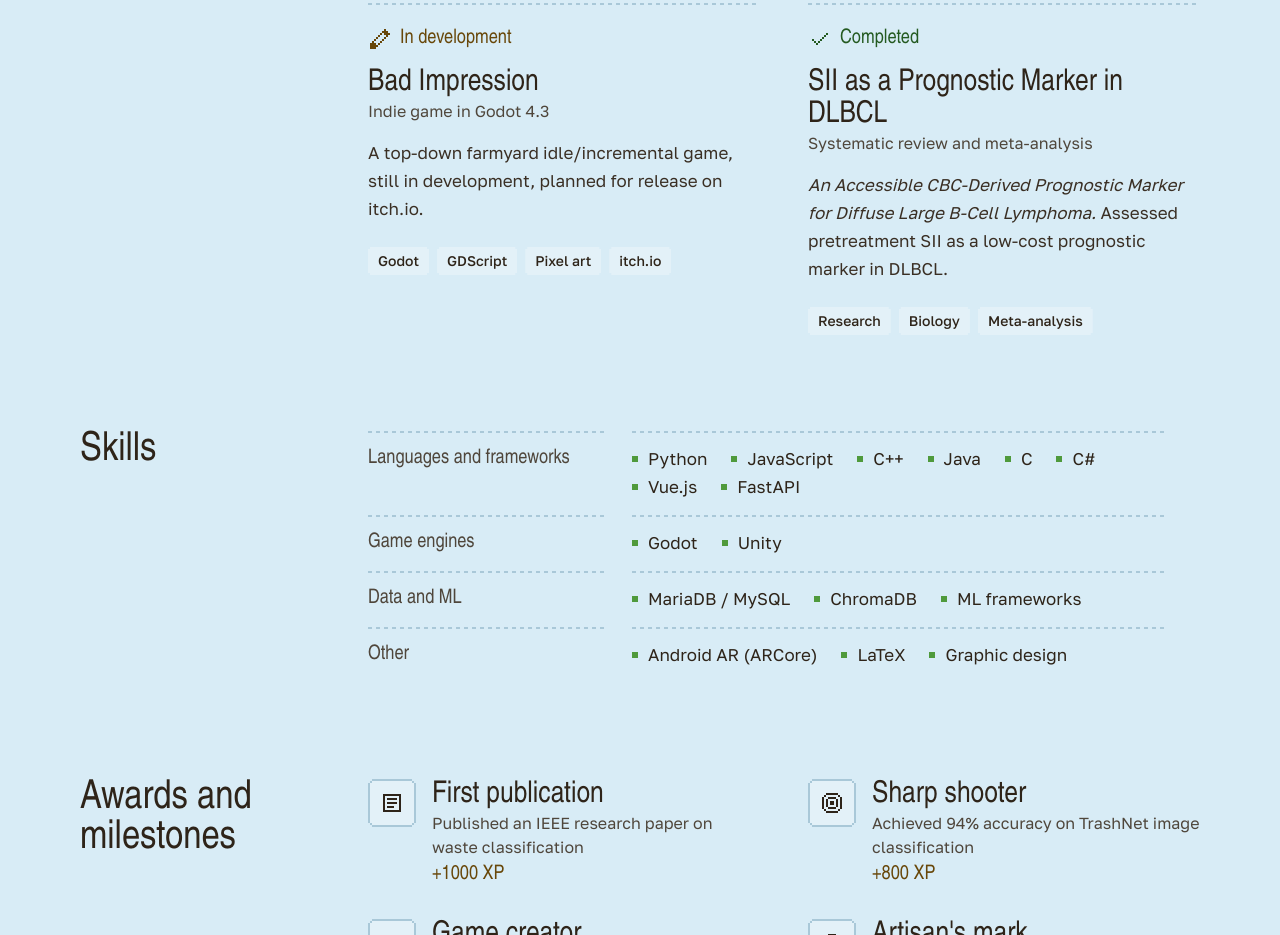
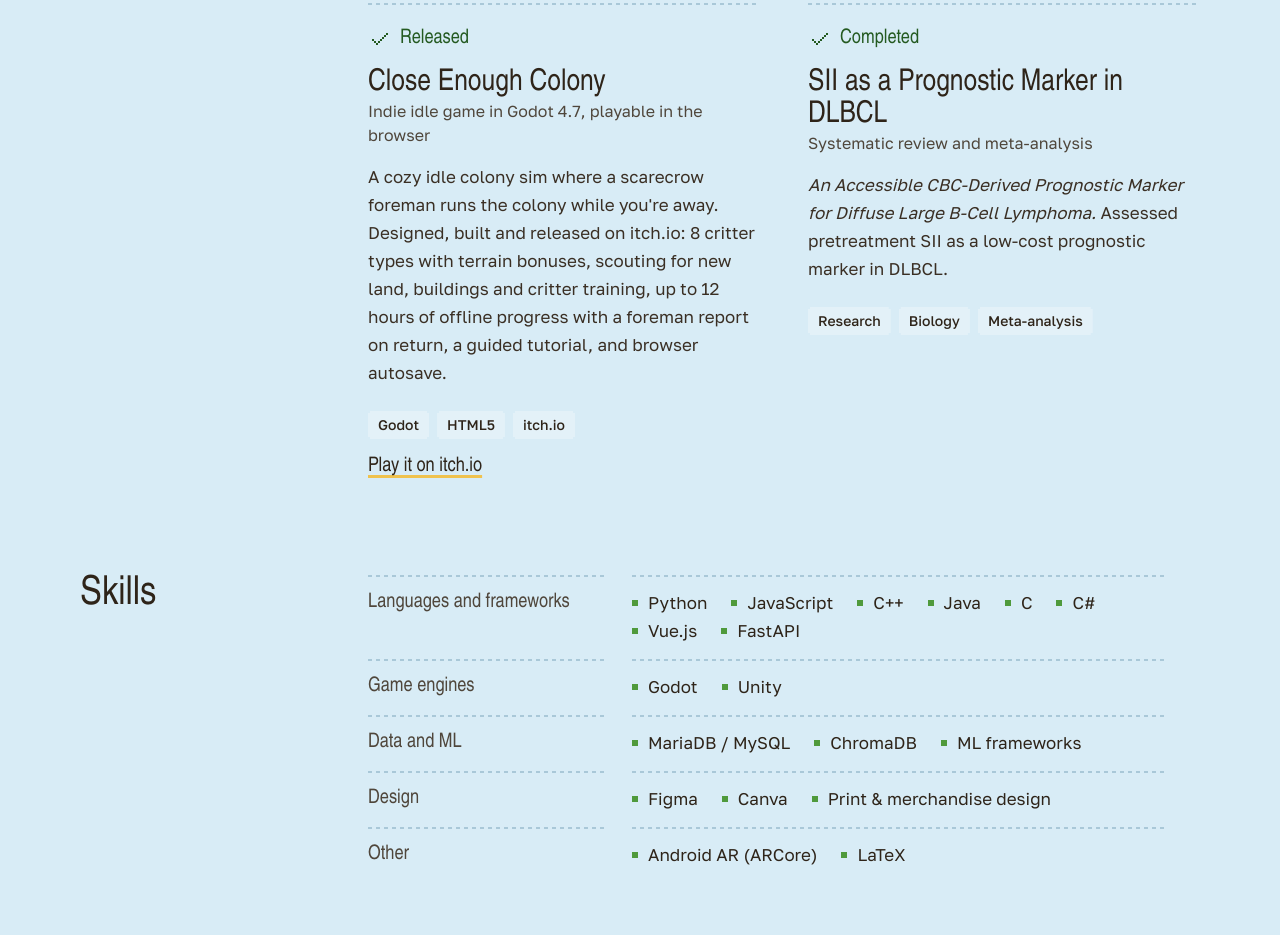
Before and after one commit to JohnnyIsCodingSomething/JohnnyIsCodingSomething.github.io, a plain HTML site: page index.html in a window 1280 px wide. Shown: the part 1865-2800 px from the top of the page. Drawn offline with Linux system fonts and the light colour scheme; a web font is replaced by a local one.

Commit message:
Match the site to the ATS CV
- Bad Impression replaced by Close Enough Colony (released on itch.io,
  Godot 4.7, playable in the browser) with a link to play it
- LinkedIn link corrected to /in/jonathan-richard-2b72b1326
- New Design skill group: Figma, Canva, print & merchandise design
- Role, About, award and loader text updated to the released game

Co-Authored-By: Claude Opus 5.5 <noreply@anthropic.com>

```diff
--- a/index.html
+++ b/index.html
@@ -388,6 +388,7 @@
     .project-grid .project { border: 0; border-image: none; padding: var(--s4) 0 0; background: var(--rule-dots); }
     .project h3 { font: 30px/32px var(--f-px); color: var(--ink); margin-top: var(--s2); }
     .project-featured h3 { font-size: 40px; line-height: 40px; }
+    .project-link { margin-top: var(--s3); font: 20px/24px var(--f-px); }
     .project-type { color: var(--dim); margin-bottom: var(--s3); font-size: 16px; line-height: 24px; }
     .project-status { display: inline-flex; align-items: center; gap: var(--s2); font: 20px/24px var(--f-px); color: var(--wheat-ink); }
     .project-status.done { color: var(--leaf); }
@@ -667,7 +668,7 @@
         <aside class="char-card frame" aria-label="Profile summary">
           <div class="char-portrait"><!--gen:avatar--><svg class="avatar" viewBox="0 0 16 16" width="64" height="64" shape-rendering="crispEdges" role="img" aria-label="Pixel-art portrait of Jonathan: black hair, dark-rimmed rectangular glasses, maroon collared shirt"><path class="av-hair" d="M4 1h8v1h-8zM3 2h2v1h-2zM7 2h6v1h-6zM2 3h2v1h-2zM5 3h9v1h-9zM2 4h2v1h-2zM5 4h5v1h-5zM11 4h3v1h-3zM2 5h1v1h-1zM13 5h1v1h-1z"/><path class="av-hair-hi" d="M5 2h2v1h-2zM4 3h1v1h-1z"/><path class="av-skin" d="M4 4h1v1h-1zM10 4h1v1h-1zM3 5h10v1h-10zM7 6h2v1h-2zM1 7h1v1h-1zM14 7h1v1h-1zM1 8h1v1h-1zM7 8h2v1h-2zM14 8h1v1h-1zM7 9h2v1h-2zM2 10h12v1h-12zM3 11h4v1h-4zM9 11h4v1h-4zM4 12h8v1h-8zM6 13h4v1h-4zM7 14h2v1h-2z"/><path class="av-rim" d="M2 6h5v1h-5zM9 6h5v1h-5zM2 7h1v1h-1zM6 7h4v1h-4zM13 7h1v1h-1zM2 8h1v1h-1zM6 8h1v1h-1zM9 8h1v1h-1zM13 8h1v1h-1zM2 9h5v1h-5zM9 9h5v1h-5z"/><path class="av-lens" d="M3 7h1v1h-1zM5 7h1v1h-1zM10 7h1v1h-1zM12 7h1v1h-1zM3 8h1v1h-1zM5 8h1v1h-1zM10 8h1v1h-1zM12 8h1v1h-1z"/><path class="av-eye" d="M4 7h1v1h-1zM11 7h1v1h-1zM4 8h1v1h-1zM11 8h1v1h-1z"/><path class="av-mouth" d="M7 11h2v1h-2z"/><path class="av-top" d="M3 13h1v1h-1zM12 13h1v1h-1zM1 14h5v1h-5zM10 14h5v1h-5zM0 15h7v1h-7zM9 15h7v1h-7z"/><path class="av-collar" d="M4 13h2v1h-2zM10 13h2v1h-2zM6 14h1v1h-1zM9 14h1v1h-1zM7 15h2v1h-2z"/></svg><!--/gen:avatar--></div>
           <div class="char-body">
-            <div class="char-title">CS student, aspiring game developer</div>
+            <div class="char-title">CS student, indie game developer</div>
           </div>
           <dl class="char-info">
             <div class="char-info-row"><dt class="label">Role</dt><dd class="value">Full-stack dev</dd></div>
@@ -686,13 +687,13 @@
       <div class="section-head"><h2 class="section-title">About</h2></div>
       <div class="about-grid">
         <div class="about-bio">
-          <p>Computer Science student at Bina Nusantara University with hands-on experience across full-stack development, graphic design, and applied machine learning, and is building a first indie game in Godot.</p>
-          <p>Builds software end-to-end — from an indie game in active development to published research — and is looking to bring that same drive into a company internship placement.</p>
+          <p>Computer Science student at Bina Nusantara University with hands-on experience across full-stack development, graphic design, and applied machine learning, and has released an indie game, Close Enough Colony, built in Godot.</p>
+          <p>Builds software end-to-end — from a released indie game to published research — and is looking to bring that same drive into a company internship placement.</p>
         </div>
         <div class="about-focus">
           <h3>Focus areas</h3>
           <ul class="chip-list">
-            <li>Game development (learning)</li>
+            <li>Game development</li>
             <li>Full-stack development</li>
             <li>Machine learning</li>
             <li>Graphic design</li>
@@ -736,14 +737,14 @@
 
       <div class="project-grid">
         <article class="project">
-          <span class="project-status"><svg class="px" aria-hidden="true"><use href="#i-edit"/></svg> In development</span>
-          <h3>Bad Impression</h3>
-          <div class="project-type">Indie game in Godot 4.3</div>
-          <p>A top-down farmyard idle/incremental game, still in development, planned for release on itch.io.</p>
+          <span class="project-status done"><svg class="px" aria-hidden="true"><use href="#i-check"/></svg> Released</span>
+          <h3>Close Enough Colony</h3>
+          <div class="project-type">Indie idle game in Godot 4.7, playable in the browser</div>
+          <p>A cozy idle colony sim where a scarecrow foreman runs the colony while you're away. Designed, built and released on itch.io: 8 critter types with terrain bonuses, scouting for new land, buildings and critter training, up to 12 hours of offline progress with a foreman report on return, a guided tutorial, and browser autosave.</p>
           <div class="inv-tags">
-            <span class="inv-tag">Godot</span><span class="inv-tag">GDScript</span>
-            <span class="inv-tag">Pixel art</span><span class="inv-tag">itch.io</span>
+            <span class="inv-tag">Godot</span><span class="inv-tag">HTML5</span><span class="inv-tag">itch.io</span>
           </div>
+          <p class="project-link"><a href="https://bonebit.itch.io/close-enough-colony" target="_blank" rel="noopener noreferrer">Play it on itch.io</a></p>
         </article>
         <article class="project">
           <span class="project-status done"><svg class="px" aria-hidden="true"><use href="#i-check"/></svg> Completed</span>
@@ -786,11 +787,16 @@
           <span class="skill-chip">ChromaDB</span>
           <span class="skill-chip">ML frameworks</span>
         </dd>
+        <dt>Design</dt>
+        <dd>
+          <span class="skill-chip">Figma</span>
+          <span class="skill-chip">Canva</span>
+          <span class="skill-chip">Print &amp; merchandise design</span>
+        </dd>
         <dt>Other</dt>
         <dd>
           <span class="skill-chip">Android AR (ARCore)</span>
           <span class="skill-chip">LaTeX</span>
-          <span class="skill-chip">Graphic design</span>
         </dd>
       </dl>
     </div>
@@ -803,7 +809,7 @@
       <div class="achievements-grid">
         <div class="achievement"><div class="achievement-icon"><svg class="px" aria-hidden="true"><use href="#i-article"/></svg></div><div class="achievement-info"><h3>First publication</h3><p>Published an IEEE research paper on waste classification</p><div class="achievement-xp">+1000 XP</div></div></div>
         <div class="achievement"><div class="achievement-icon"><svg class="px" aria-hidden="true"><use href="#i-bullseye"/></svg></div><div class="achievement-info"><h3>Sharp shooter</h3><p>Achieved 94% accuracy on TrashNet image classification</p><div class="achievement-xp">+800 XP</div></div></div>
-        <div class="achievement"><div class="achievement-icon"><svg class="px" aria-hidden="true"><use href="#i-gamepad"/></svg></div><div class="achievement-info"><h3>Game creator</h3><p>Started developing an indie game in Godot 4.3</p><div class="achievement-xp">+500 XP</div></div></div>
+        <div class="achievement"><div class="achievement-icon"><svg class="px" aria-hidden="true"><use href="#i-gamepad"/></svg></div><div class="achievement-info"><h3>Game creator</h3><p>Released Close Enough Colony, an idle game made in Godot, on itch.io</p><div class="achievement-xp">+500 XP</div></div></div>
         <div class="achievement"><div class="achievement-icon"><svg class="px" aria-hidden="true"><use href="#i-paint-bucket"/></svg></div><div class="achievement-info"><h3>Artisan's mark</h3><p>Completed a design internship at Giant Palace studio</p><div class="achievement-xp">+500 XP</div></div></div>
         <div class="achievement"><div class="achievement-icon"><svg class="px" aria-hidden="true"><use href="#i-analytics"/></svg></div><div class="achievement-info"><h3>Bio explorer</h3><p>Completed a meta-analysis in computational biology</p><div class="achievement-xp">+750 XP</div></div></div>
         <div class="achievement"><div class="achievement-icon"><svg class="px" aria-hidden="true"><use href="#i-book-open"/></svg></div><div class="achievement-info"><h3>Knowledge seeker</h3><p>Pursuing B.S. in Computer Science at BINUS University</p><div class="achievement-xp">+600 XP</div></div></div>
@@ -851,7 +857,7 @@
       <a class="big-mail" href="mailto:jonathan.richard8899@gmail.com">jonathan.richard8899@gmail.com</a>
       <div class="comms-grid">
         <a href="tel:+6285249722777" class="comm-card"><div class="comm-icon"><svg class="px" aria-hidden="true"><use href="#i-device-phone"/></svg></div><div><div class="comm-label">Phone</div><div class="comm-value">085249722777</div></div></a>
-        <a href="https://www.linkedin.com/in/jonathan-richard" target="_blank" rel="noopener noreferrer" class="comm-card"><div class="comm-icon"><svg class="px" aria-hidden="true"><use href="#i-linkedin"/></svg></div><div><div class="comm-label">LinkedIn</div><div class="comm-value">jonathan-richard</div></div></a>
+        <a href="https://www.linkedin.com/in/jonathan-richard-2b72b1326" target="_blank" rel="noopener noreferrer" class="comm-card"><div class="comm-icon"><svg class="px" aria-hidden="true"><use href="#i-linkedin"/></svg></div><div><div class="comm-label">LinkedIn</div><div class="comm-value">jonathan-richard-2b72b1326</div></div></a>
         <a href="https://github.com/JohnnyIsCodingSomething" target="_blank" rel="noopener noreferrer" class="comm-card"><div class="comm-icon"><svg class="px" aria-hidden="true"><use href="#i-github"/></svg></div><div><div class="comm-label">GitHub</div><div class="comm-value">JohnnyIsCodingSomething</div></div></a>
         <div class="comm-card"><div class="comm-icon"><svg class="px" aria-hidden="true"><use href="#i-pin"/></svg></div><div><div class="comm-label">Location</div><div class="comm-value">Gading Serpong, Tangerang</div></div></div>
       </div>
@@ -897,7 +903,7 @@
   const tips = [
     'Tilling the soil…',
     'Jonathan has published an IEEE research paper',
-    'Bad Impression is built with Godot 4.3',
+    'Close Enough Colony is playable on itch.io',
     'The waste classifier reached 94% accuracy',
     'Watering the beds…',
     'Feeding the chicken…',
@@ -1055,7 +1061,7 @@ function setIcon(host, name) {
   const el = document.getElementById('typed-text');
   const strings = [
     'Computer science student',
-    'Aspiring game developer',
+    'Indie game developer',
     'Machine learning researcher',
     'Full-stack developer',
     'Graphic designer',
```
Also changed, not shown: 1 other file.
